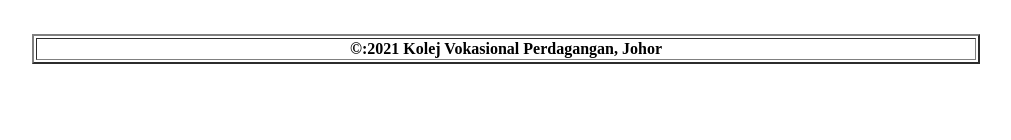
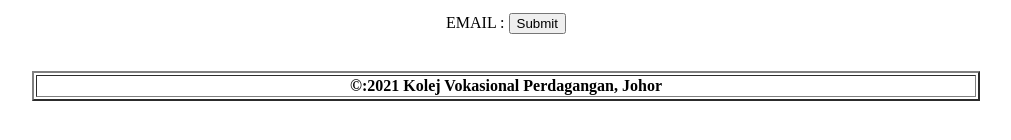
Before and after one commit to Zraikhaa/KPD1023-myfirstweb, a plain HTML site: page hubungisaya.html in a window 1280 px wide. Shown: the part 246-386 px from the top of the page, without its empty margins (134-1145 px from the left). Drawn offline with Linux system fonts and the light colour scheme.

Commit message:
Update hubungisaya.html

```diff
--- a/hubungisaya.html
+++ b/hubungisaya.html
@@ -43,6 +43,7 @@
 
                 <p>NAMA : <input type="text" name="nama"></p>
                 <p>EMAIL : <input type="email"></p>
+                <p>EMAIL : <input type="submit"></p>
             </form>
 
            </td>
```
